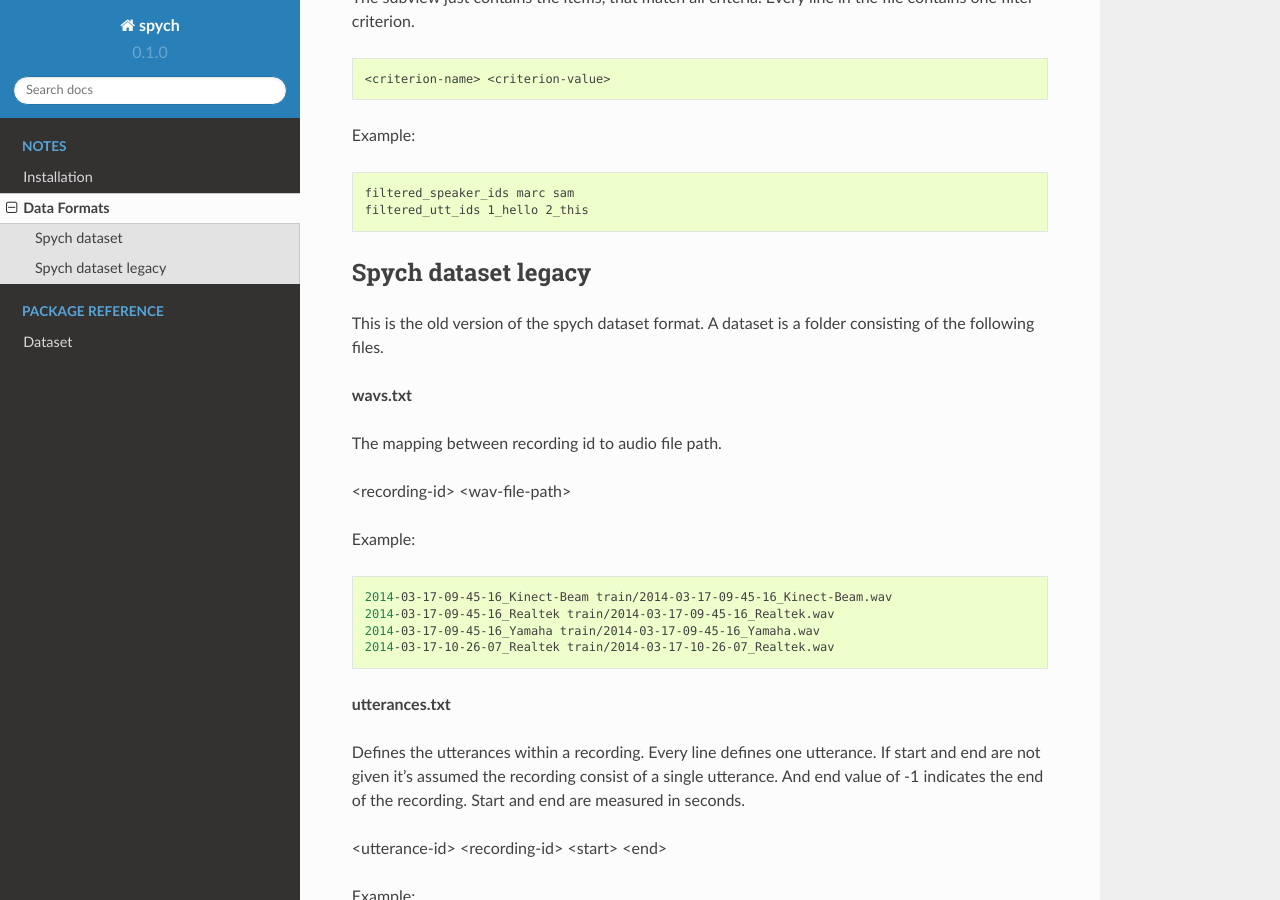
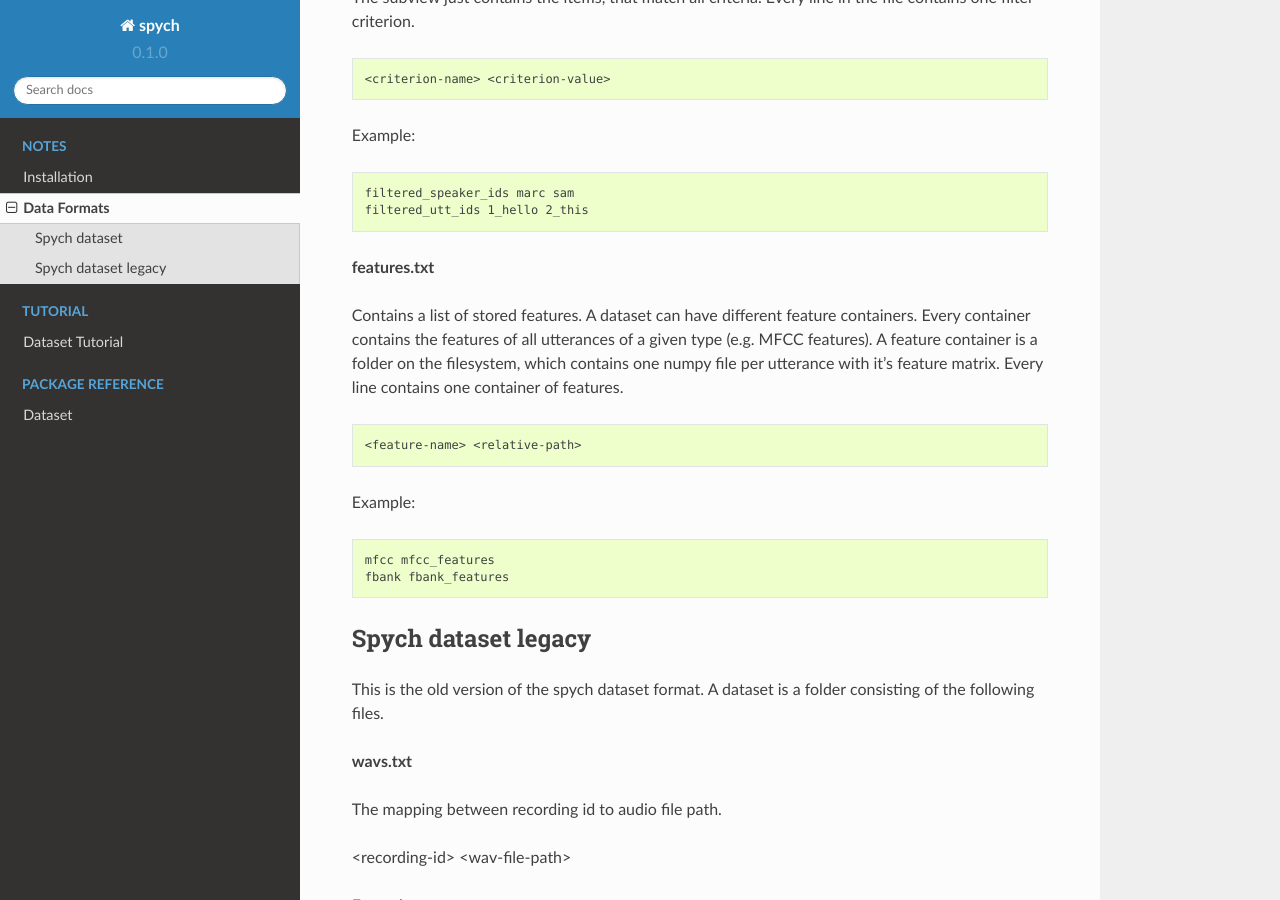
Before and after one commit to ynop/spych, a Sphinx documentation site: the page built from docs/formats/index.rst, in a window 1280 px wide and 900 px high, scrolled down 2977 px. Built offline with Sphinx 7.4.7 and the Read the Docs theme 2.0.0, drawn with Linux system fonts in a browser that asks for light colours.

Commit message:
complement data format docs and started tutorial

```diff
--- a/docs/formats/index.rst
+++ b/docs/formats/index.rst
@@ -145,6 +145,22 @@ Example:
     filtered_speaker_ids marc sam
     filtered_utt_ids 1_hello 2_this
 
+**features.txt**
+
+Contains a list of stored features. A dataset can have different feature containers. Every container contains the features of all utterances of a given type (e.g. MFCC features).
+A feature container is a folder on the filesystem, which contains one numpy file per utterance with it's feature matrix. Every line contains one container of features.
+
+.. code-block:: bash
+
+    <feature-name> <relative-path>
+
+Example:
+
+.. code-block:: bash
+
+    mfcc mfcc_features
+    fbank fbank_features
+
 Spych dataset legacy
 --------------------
 
--- a/docs/index.rst
+++ b/docs/index.rst
@@ -17,6 +17,12 @@ Spych is a set of python tools for tasks related to automatic speech recognition
 
 .. toctree::
    :maxdepth: 2
+   :caption: TUTORIAL
+
+   tutorial/dataset
+
+.. toctree::
+   :maxdepth: 2
    :caption: PACKAGE REFERENCE
 
    packages/dataset
```
Also changed, not shown: docs/tutorial/dataset.rst (added, +28 -0 lines).
